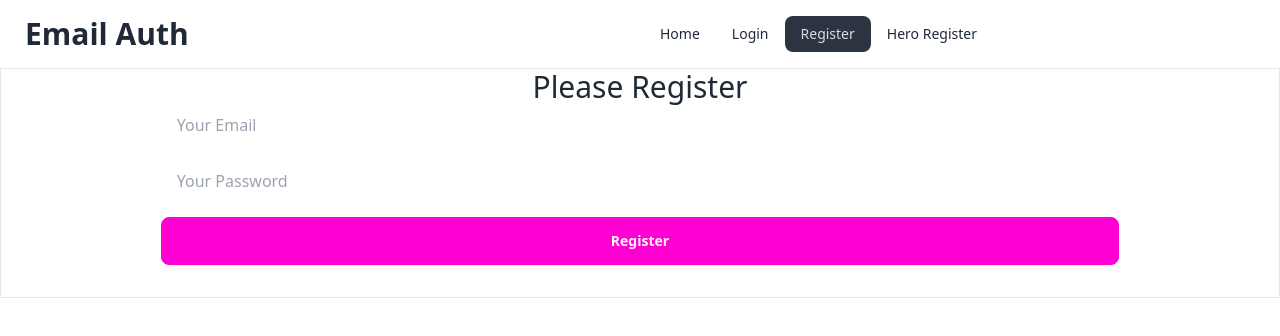
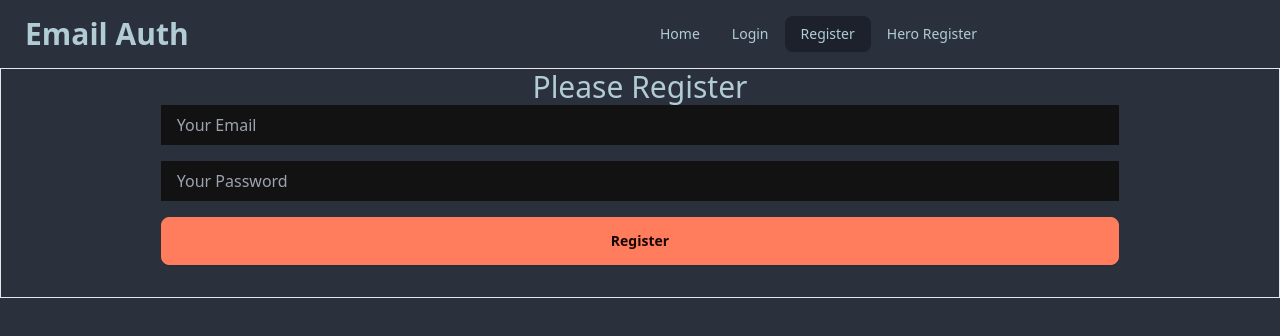
Before and after one commit to sifat26/Email-Authentication-form, a React (Vite) app: page /register in a window 1280 px wide. Shown: the top 336 px of the page. Built offline with nearby package versions, Linux system fonts and the light colour scheme.

Commit message:
validation added

```diff
--- a/index.html
+++ b/index.html
@@ -1,5 +1,5 @@
-<!doctype html>
-<html lang="en" >
+<!DOCTYPE html>
+<html lang="en" data-theme="dim">
   <head>
     <meta charset="UTF-8" />
     <link rel="icon" type="image/svg+xml" href="/vite.svg" />
--- a/src/Components/Registar/Registar.jsx
+++ b/src/Components/Registar/Registar.jsx
@@ -1,20 +1,31 @@
 import { createUserWithEmailAndPassword } from "firebase/auth";
 import auth from "../firebaseConfig";
+import { useState } from "react";
 
 const Registar = () => {
+    const [registerError,setRegisterError]=useState('')
+    const [success,setSuccess] = useState('')
     const handleRegister=e=>{
         e.preventDefault();
         const email=e.target.email.value;
         const password=e.target.password.value;
         console.log(email,password);
+        setRegisterError('')
+        setSuccess('')
+        if(password.length<6){
+            setRegisterError('Password must be at least 6 characters');
+            return;
+        }
         createUserWithEmailAndPassword(auth,email,password)
         .then(result=>{
             console.log(
                 result.user
             );
+            setSuccess('User Created Successfully')
         })
         .catch(error=>{
             console.error(error);
+            setRegisterError(error.message)
         })
 
     }
@@ -23,15 +34,27 @@ const Registar = () => {
             <div className="max-auto md:w-full">
             <h2 className="text-3xl">Please Register</h2>
             <form onSubmit={handleRegister}>
-                <input className="mb-4 w-3/4 py-2 px-4" type="email" name="email" id="" placeholder="Your Email"/>
+                <input
+                required
+                className="mb-4 w-3/4 py-2 px-4" type="email" name="email" id="" placeholder="Your Email"/>
                 <br />
                 <input
+                required
                 className="mb-4 w-3/4 py-2 px-4"type="password" name="password" id="" placeholder="Your Password"/>
                 <br />
                 <input
+
                 className="mb-8 w-3/4 btn btn-secondary "
                 type="submit" value="Register" />
             </form>
+            {
+                registerError &&
+                <p className="text-red-700">{registerError}</p>
+            }
+            {
+                success &&
+                <p className="text-green-700">{success}</p>
+            }
             </div>
         </div>
     );
--- a/tailwind.config.js
+++ b/tailwind.config.js
@@ -8,4 +8,14 @@ export default {
     extend: {},
   },
   plugins: [require("daisyui")],
+  daisyui: {
+    themes: true, // false: only light + dark | true: all themes | array: specific themes like this ["light", "dark", "cupcake"]
+    darkTheme: "dark", // name of one of the included themes for dark mode
+    base: true, // applies background color and foreground color for root element by default
+    styled: true, // include daisyUI colors and design decisions for all components
+    utils: true, // adds responsive and modifier utility classes
+    prefix: "", // prefix for daisyUI classnames (components, modifiers and responsive class names. Not colors)
+    logs: true, // Shows info about daisyUI version and used config in the console when building your CSS
+    themeRoot: ":root", // The element that receives theme color CSS variables
+  },
 }
```
